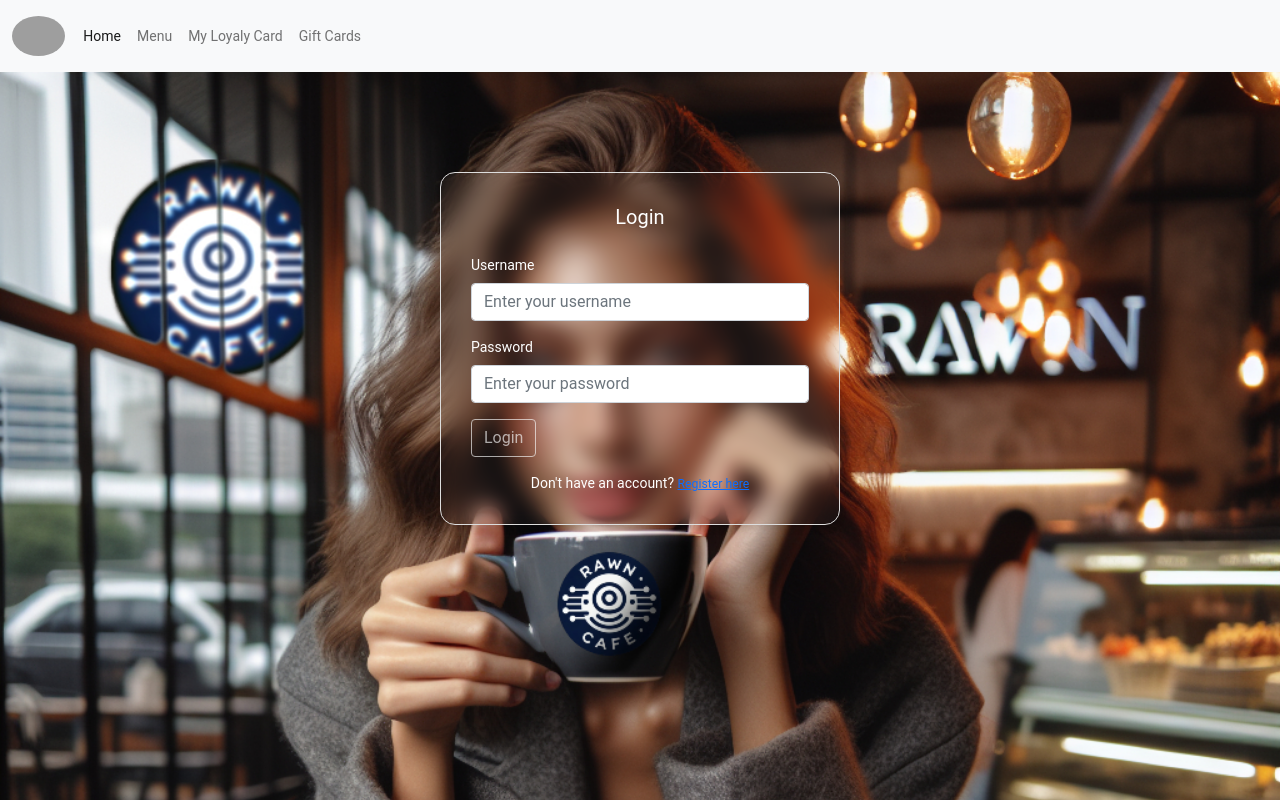
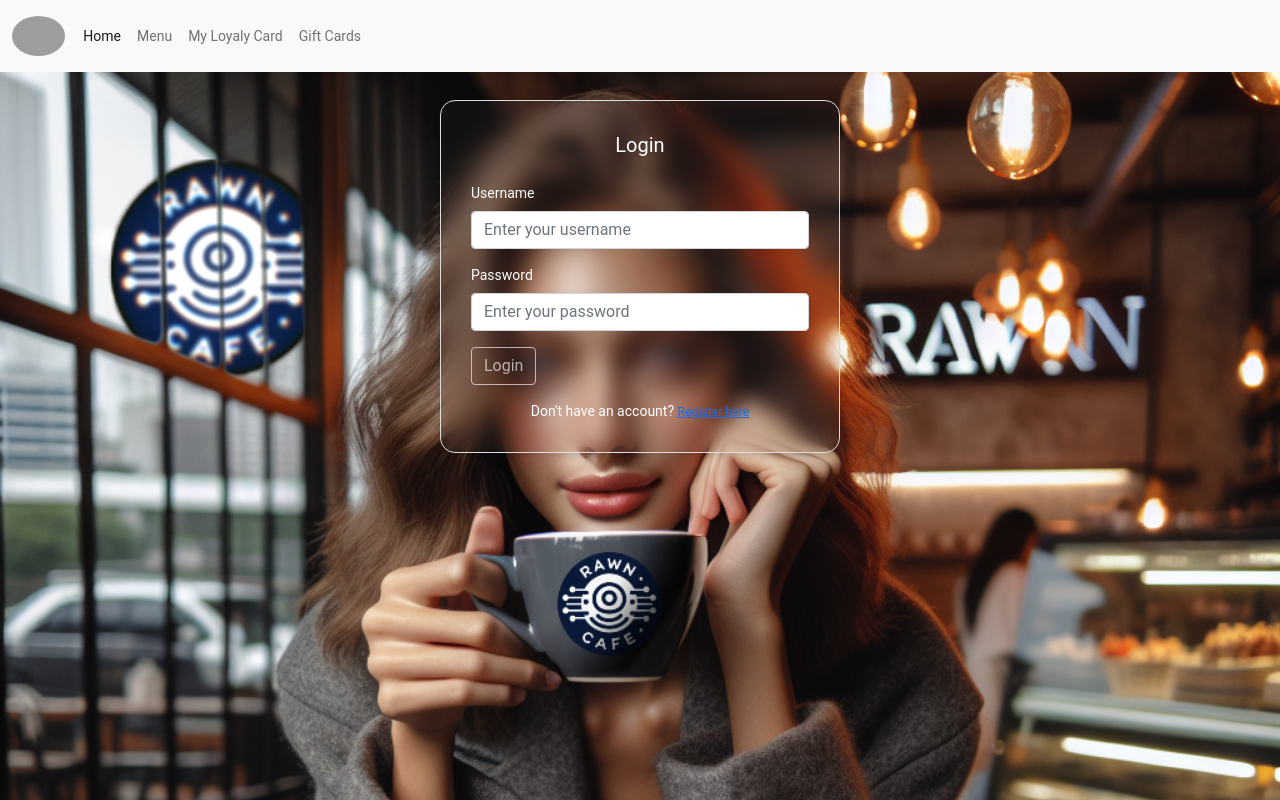
Before and after one commit to rhonumahon/rawncafe-web, an Angular app: page /login in a window 1280 px wide. Built offline with nearby package versions, Linux system fonts and the light colour scheme; grey boxes are pictures that could not be loaded.

Commit message:
CHORE: Fixed the navbar

```diff
--- a/src/app/app.component.html
+++ b/src/app/app.component.html
@@ -1,4 +1,4 @@
-<nav class="navbar navbar-expand-lg navbar-light bg-light">
+<nav class=" navbar navbar-expand-lg navbar-light bg-light fixed-top">
     <div class="container-fluid">
         <img src="assets/images/rawncafelogo.png" alt="Logo" class="navbar-icon my-2">
       <button class="navbar-toggler" type="button" data-bs-toggle="collapse" data-bs-target="#navbarSupportedContent" aria-controls="navbarSupportedContent" aria-expanded="false" aria-label="Toggle navigation">
@@ -26,4 +26,7 @@
     </div>
   </nav>
 
-  <router-outlet></router-outlet>
+  <div class="container mt-5">
+
+    <router-outlet></router-outlet>
+  </div>
```
